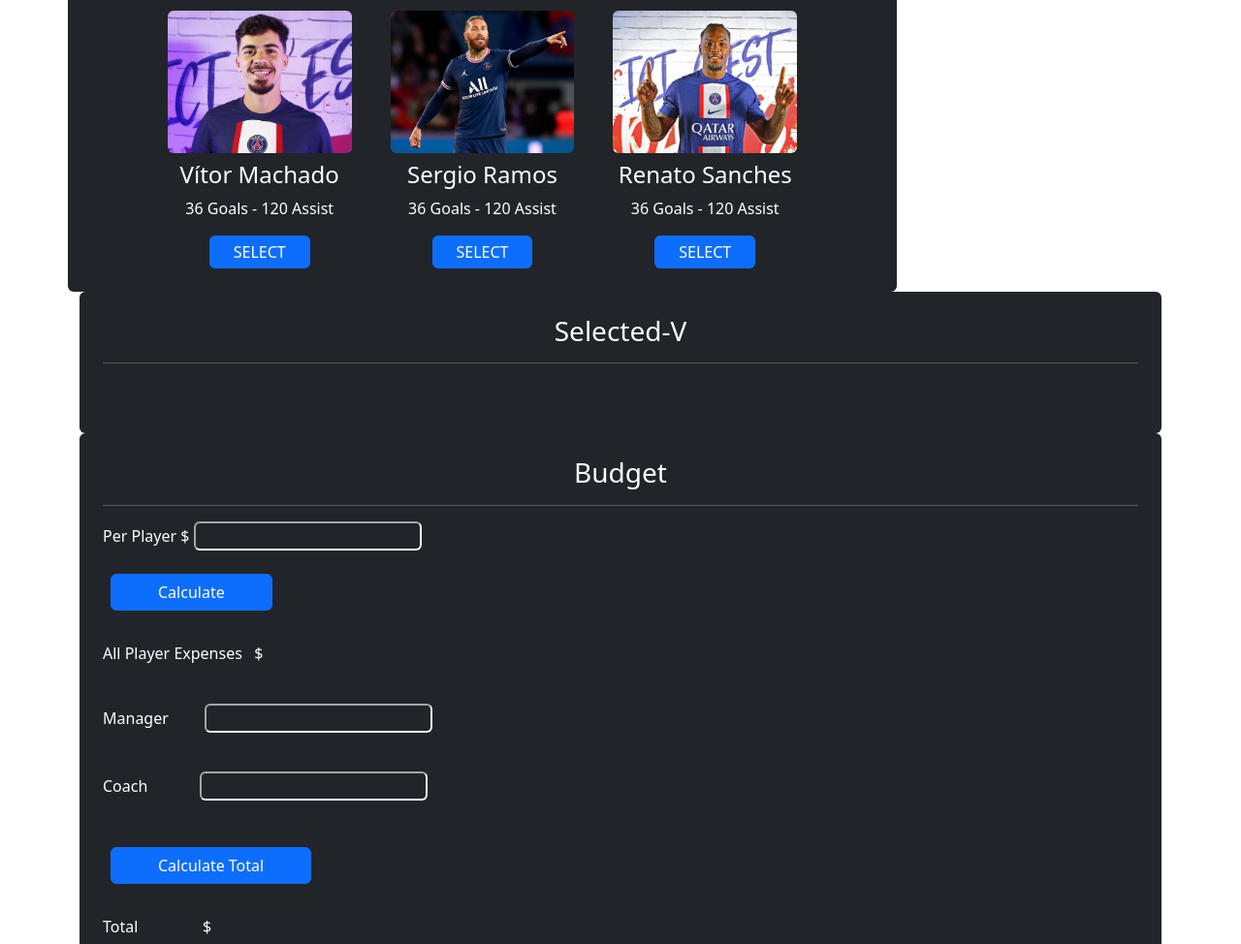
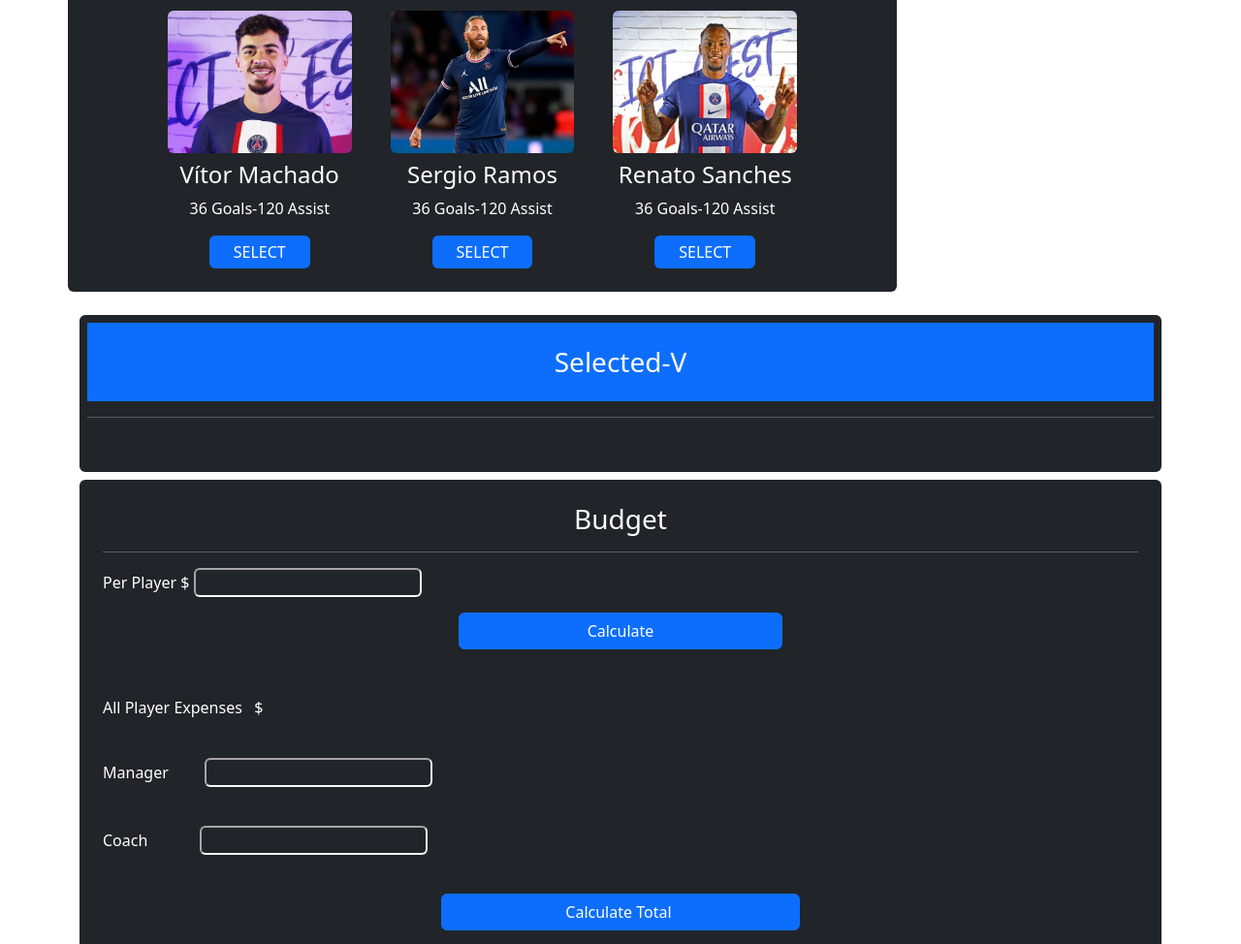
Before and after one commit to Saifuddinmonna/my-team-selection, a plain HTML site: page index.html in a window 1280 px wide. Shown: the part 786-1760 px from the top of the page at 97% size. Drawn offline with nearby package versions, Linux system fonts and the light colour scheme.

Commit message:
some css modification added

```diff
--- a/index.html
+++ b/index.html
@@ -20,8 +20,8 @@
                </div>
 
              </header>
-             <main class="main-div rounded-5 my-5">
-                <div class="row mt-sm-5 align-items-sm-center align-items-center align-items-md-center mb-5">
+             <main class="main-div rounded-5 mb-5">
+                <div class="row my-sm-5  align-items-sm-center align-items-center align-items-md-center mb-5">
                         <div class="col-lg-9 col-md-6 rounded-5 ">
                                 <div class=" rounded bg-dark row row-cols-sm-1 row-cols-md-2 row-cols-lg-4   d-flex justify-content-center align-items-md-center">
                                 <div class="m-2 bg-dark rounded text-white text-center">
@@ -37,7 +37,7 @@
                                         <img  class="img-fluid rounded my-2 " src="pic-of-players/player2.png"
                                         alt="">
                                         <h4 id="player-2">Neymar Jr</h4>
-                                        <p> 36 Goals - 120 Assist
+                                        <p> 36 Goals-120 Assist
                                         </p>
                                         <button id="btn-2" class="btn text-white bg-primary px-4 py-1 d-block m-auto mb-3">SELECT</button>
 
@@ -46,7 +46,7 @@
                                         <img  class="img-fluid rounded my-2 " src="pic-of-players/player3.png"
                                         alt="">
                                         <h4 id="player-3">Kylian Mbappé</h4>
-                                        <p> 36 Goals - 120 Assist
+                                        <p> 36 Goals-120 Assist
                                         </p>
                                         <button id="btn-3" class="btn text-white bg-primary px-4 py-1 d-block m-auto mb-3">SELECT</button>
 
@@ -55,7 +55,7 @@
                                         <img  class="img-fluid rounded my-2 " src="pic-of-players/player4.png"
                                         alt="">
                                         <h4 id="player-4">Vítor Machado     </h4>
-                                        <p> 36 Goals - 120 Assist
+                                        <p> 36 Goals-120 Assist
                                         </p>
                                         <button id="btn-4" class="btn text-white bg-primary px-4 py-1 d-block m-auto mb-3">SELECT</button>
 
@@ -64,7 +64,7 @@
                                         <img  class="img-fluid rounded my-2 " src="pic-of-players/player5.png"
                                         alt="">
                                         <h4 id="player-5">Sergio Ramos </h4>
-                                        <p> 36 Goals - 120 Assist
+                                        <p> 36 Goals-120 Assist
                                         </p>
                                         <button id="btn-5" class="btn text-white bg-primary px-4 py-1 d-block m-auto mb-3">SELECT</button>
 
@@ -73,7 +73,7 @@
                                         <img  class="img-fluid rounded my-2 " src="pic-of-players/player6.png"
                                         alt="">
                                         <h4 id="player-6">Renato Sanches</h4>
-                                        <p> 36 Goals - 120 Assist
+                                        <p> 36 Goals-120 Assist
                                         </p>
                                         <button id="btn-6" class="btn text-white bg-primary px-4 py-1 d-block m-auto mb-3">SELECT</button>
 
@@ -82,8 +82,8 @@
                         </div>
                               <div id="calculation-div container" class="col">
                                         <div>
-                                                <div class="p-4  bg-dark rounded text-center">
-                                                <h3>Selected-V</h3>
+                                                <div id="selected-v" class="p-2 mb-2 mt-4 bg-dark rounded text-start  ">
+                                                <h3 class="d-block text-center p-4 text-bg-primary">Selected-V</h3>
                                                 <hr class="h-7px  text-white ">
                                                 <div>
                                                         <ol id="selected-li" class="h-auto text-white ps-2 m-5 fs-5 fst-italic min-"></ol>
@@ -92,12 +92,12 @@
                                                 <div class="p-4  bg-dark rounded text-center">
                                                 <h3>Budget</h3>
                                                 <hr class="h-7px  text-white ">
-                                                <div class=" text-start">
+                                                <div id="total-calculate" class=" text-start ">
 
                                                          <p>Per Player $ <input class="bg-dark border-light rounded text-light px-0  " id="per-player-cost" type="number"></p>
 
 
-                                                        <button id="calculate" class="btn btn-primary px-5 m-2">Calculate</button><br> <br>
+                                                        <button id="calculate" class=" btn btn-primary d-block m-auto px-5 ">&nbsp &nbsp &nbsp  &nbsp &nbsp &nbsp &nbsp &nbsp  &nbsp &nbsp Calculate &nbsp &nbsp &nbsp  &nbsp &nbsp &nbsp &nbsp &nbsp  &nbsp &nbsp</button><br> <br>
 
                                                         <p> All Player Expenses &nbsp $ &nbsp <span id="total-player-expenses"></span> </p><br>
 
@@ -105,9 +105,9 @@
 
                                                         <p>Coach  &nbsp &nbsp &nbsp &nbsp &nbsp &nbsp <input class="bg-dark border-light rounded text-light px-0" id="coach-cost" type="number"></p><br>
 
-                                                        <button id="total-cost" class="btn btn-primary px-5 m-2">Calculate Total</button><br><br>
+                                                        <button id="total-cost" class="btn btn-primary px-5 m-auto d-block ">&nbsp &nbsp &nbsp  &nbsp &nbsp&nbsp &nbsp &nbsp  &nbsp &nbsp Calculate Total &nbsp &nbsp &nbsp  &nbsp &nbsp &nbsp &nbsp &nbsp  &nbsp &nbsp</button><br><br>
 
-                                                        <p> Total &nbsp &nbsp &nbsp &nbsp  &nbsp &nbsp &nbsp &nbsp$ <span id="total-expenses"></span> </p>
+                                                        <p class="fs-5"> Total &nbsp &nbsp &nbsp  &nbsp &nbsp$ <span class="text-danger fs-5" id="total-expenses"></span> </p>
 
 
                                                 </div>
--- a/style.css
+++ b/style.css
@@ -10,3 +10,11 @@
 #calculation-div{
         min-width: 3;
 }
+#selected-v #total-calculate{
+        height: 300px;
+        min-width: 200px;
+}
+ #total-calculate{
+        min-height: 400px;
+        min-width: 200px;
+}
```
